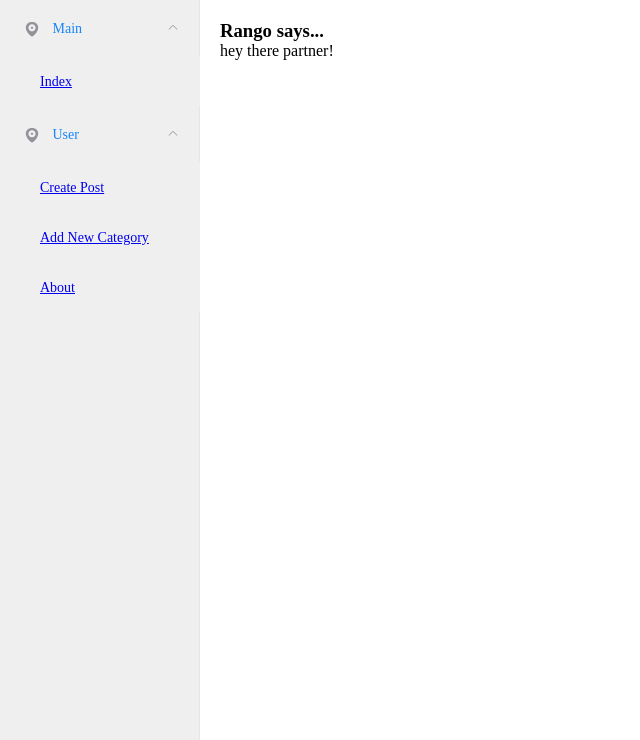
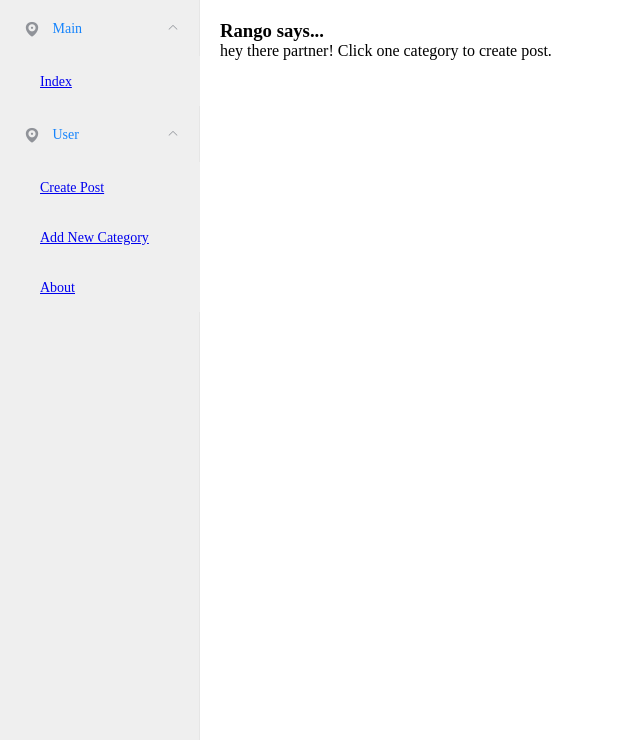
Before and after one commit to Ianyin21/IT-Team-Project, a Django app: page /rango/createpost/ in a window 1280 px wide. Shown: the part 60-800 px from the top of the page, without its empty margins (0-640 px from the left). Run offline with Django 3.2, Linux system fonts and the light colour scheme; data that the repository does not hold is empty.

Commit message:
front-end design

```diff
--- a/rango/views.py
+++ b/rango/views.py
@@ -38,7 +38,7 @@ def createpost(request):
 
     visitor_cookie_handler(request)
 
-    response = render(request, 'rango/hots.html', context=context_dict)
+    response = render(request, 'rango/createpost.html', context=context_dict)
     return response
 
 
--- a/templates/rango/createpost.html
+++ b/templates/rango/createpost.html
@@ -10,11 +10,11 @@
 {% block body_block %}
 <h1>Rango says...</h1>
     {% if user.is_authenticated %}
-	howdy {{ user.username }}!
+	howdy {{ user.username }}! Click one category to create post.
 	{% else %}
-	hey there partner!
+	hey there partner! Click one category to create post.
 	{% endif %}
-    <p> Click one category to create post.</p>>
+
              <div>
 			        {% block sidebar_block %}
 				    {% get_category_list %}
```
